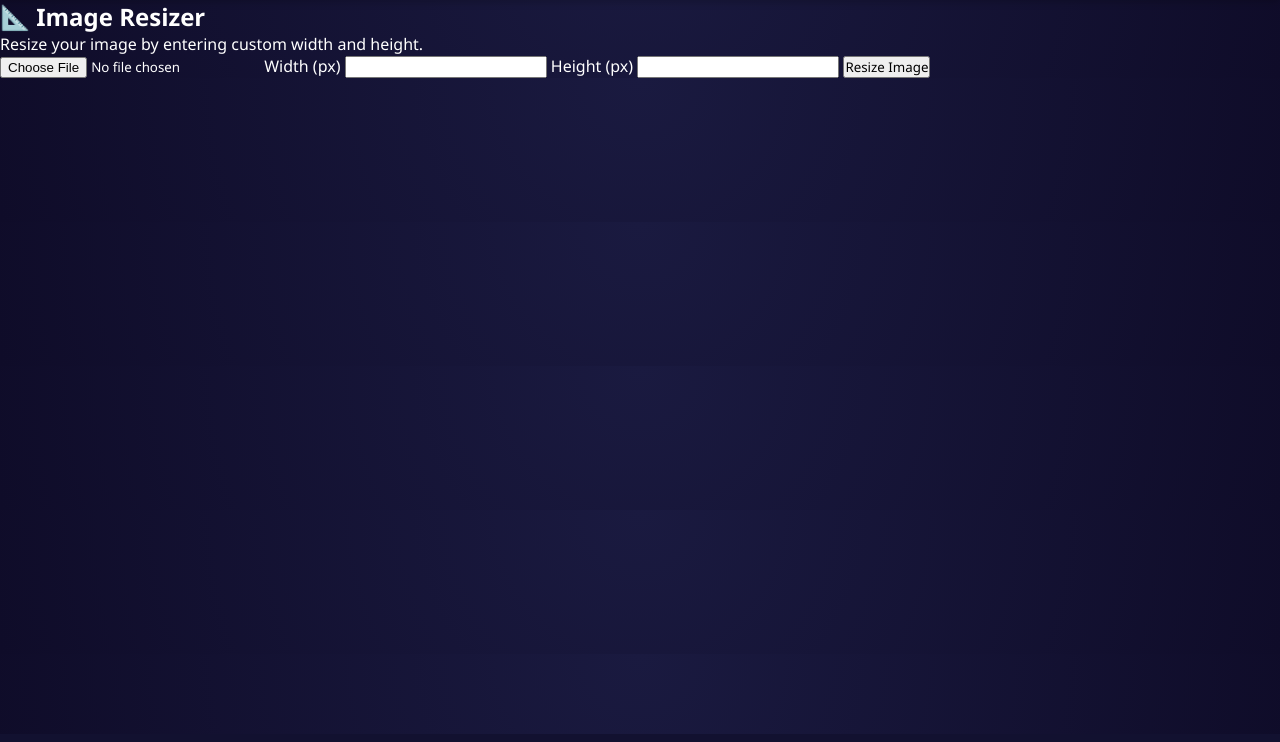
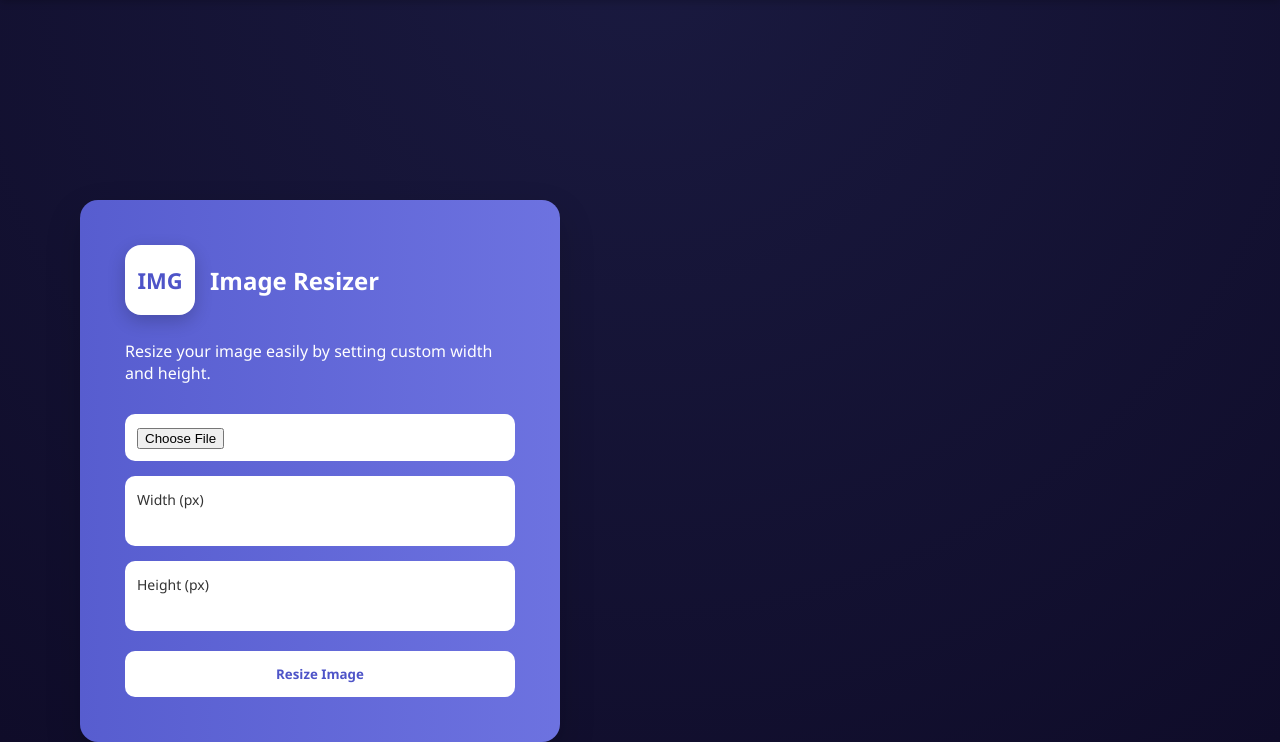
Before and after one commit to afnankhan123456/ai-tools-website-, a Flask app: page /image-resize in a window 1280 px wide. Shown: the part 66-808 px from the top of the page. Run offline with Flask 3, Linux system fonts and the light colour scheme.

Commit message:
Update image_resize.html

```diff
--- a/templates/image_tools/image_resize.html
+++ b/templates/image_tools/image_resize.html
@@ -1,21 +1,128 @@
 {% extends "base.html" %}
 {% block content %}
 
-<section class="tool-container">
-    <h1>📐 Image Resizer</h1>
-    <p>Resize your image by entering custom width and height.</p>
+<section style="display:flex; justify-content:flex-start; margin:200px 0 0 80px;">
 
-    <form action="{{ url_for('image_resize') }}" method="POST" enctype="multipart/form-data">
-        <input type="file" name="file" required>
+    <div style="
+        padding:45px;
+        border-radius:18px;
+        width:480px;
+        color:white;
+        box-shadow:0 15px 35px rgba(0,0,0,0.18);
+        position:relative;
+        overflow:hidden;
+        background: linear-gradient(270deg, #4e54c8, #8f94fb, #4e54c8);
+        background-size: 600% 600%;
+        animation: gradientMove 8s ease infinite;
+    ">
 
-        <label>Width (px)</label>
-        <input type="number" name="width" required>
+        <!-- Logo Row -->
+        <div style="display:flex; align-items:center; gap:15px; margin-bottom:25px;">
 
-        <label>Height (px)</label>
-        <input type="number" name="height" required>
+            <div style="
+                background:white;
+                color:#4e54c8;
+                font-weight:bold;
+                font-size:22px;
+                width:70px;
+                height:70px;
+                display:flex;
+                align-items:center;
+                justify-content:center;
+                border-radius:16px;
+                box-shadow:0 6px 18px rgba(0,0,0,0.2);
+            ">
+                IMG
+            </div>
 
-        <button type="submit">Resize Image</button>
-    </form>
+            <div style="font-size:24px; font-weight:600;">
+                Image Resizer
+            </div>
+
+        </div>
+
+        <p style="margin-bottom:30px; color:#ffffff;">
+            Resize your image easily by setting custom width and height.
+        </p>
+
+        <form action="{{ url_for('image_resize') }}"
+              method="POST"
+              enctype="multipart/form-data">
+
+            <!-- File Upload -->
+            <div style="
+                background:white;
+                padding:12px;
+                border-radius:10px;
+                margin-bottom:15px;
+            ">
+                <input type="file"
+                       name="file"
+                       accept="image/*"
+                       required
+                       style="border:none; width:100%;">
+            </div>
+
+            <!-- Width -->
+            <div style="
+                background:white;
+                padding:12px;
+                border-radius:10px;
+                margin-bottom:15px;
+            ">
+                <label style="color:#333; font-size:14px;">Width (px)</label>
+                <input type="number"
+                       name="width"
+                       required
+                       style="width:100%; border:none; margin-top:5px;">
+            </div>
+
+            <!-- Height -->
+            <div style="
+                background:white;
+                padding:12px;
+                border-radius:10px;
+                margin-bottom:20px;
+            ">
+                <label style="color:#333; font-size:14px;">Height (px)</label>
+                <input type="number"
+                       name="height"
+                       required
+                       style="width:100%; border:none; margin-top:5px;">
+            </div>
+
+            <!-- Button -->
+            <button type="submit"
+                    style="
+                        background:white;
+                        color:#4e54c8;
+                        border:none;
+                        padding:14px;
+                        width:100%;
+                        border-radius:10px;
+                        font-weight:600;
+                        cursor:pointer;
+                        transition:0.3s;
+                    "
+                    onmouseover="this.style.background='#f3f4f6'"
+                    onmouseout="this.style.background='white'">
+
+                Resize Image
+
+            </button>
+
+        </form>
+
+    </div>
+
 </section>
 
+<style>
+@keyframes gradientMove {
+    0% { background-position: 0% 50%; }
+    50% { background-position: 100% 50%; }
+    100% { background-position: 0% 50%; }
+}
+</style>
+
 {% endblock %}
```
